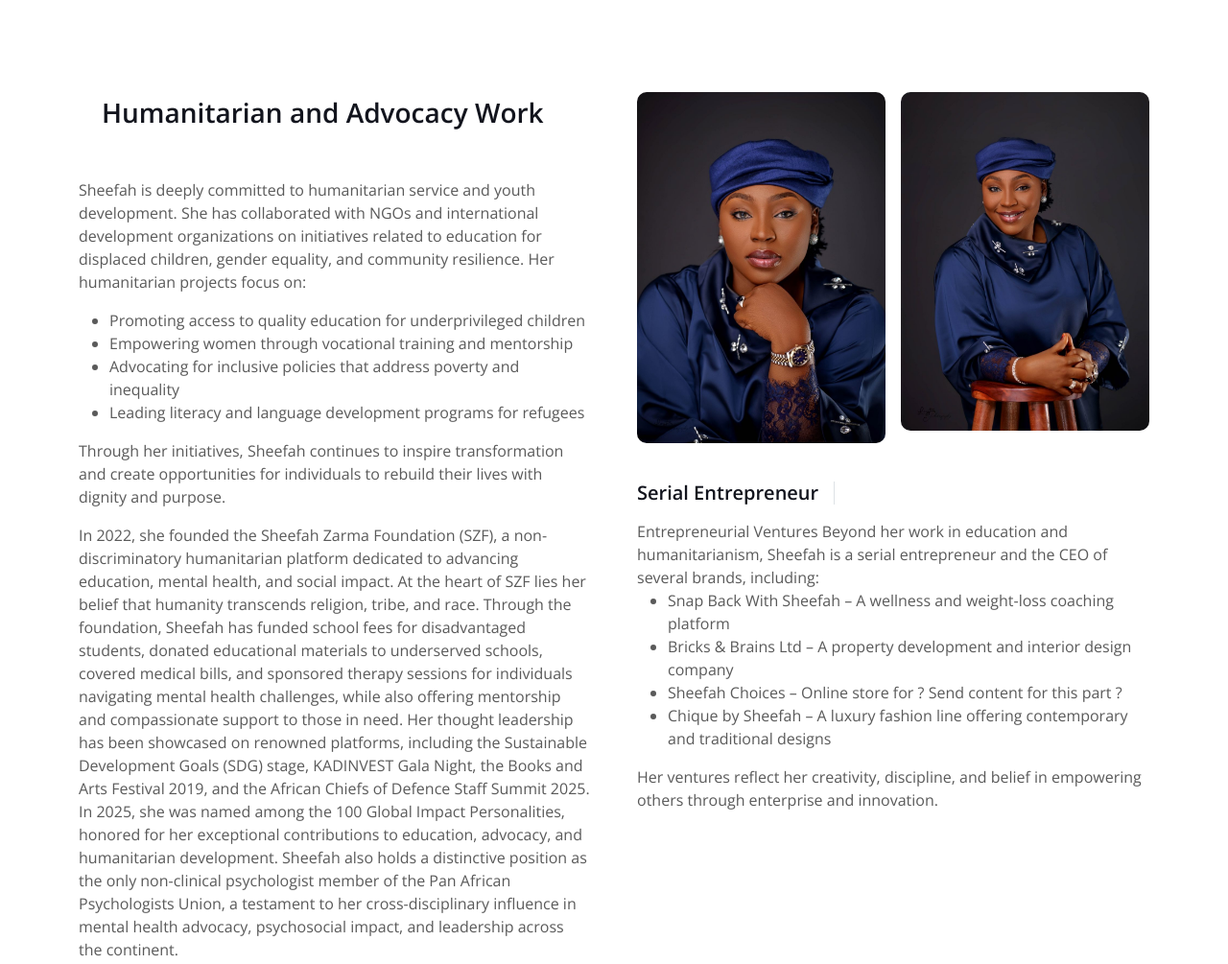
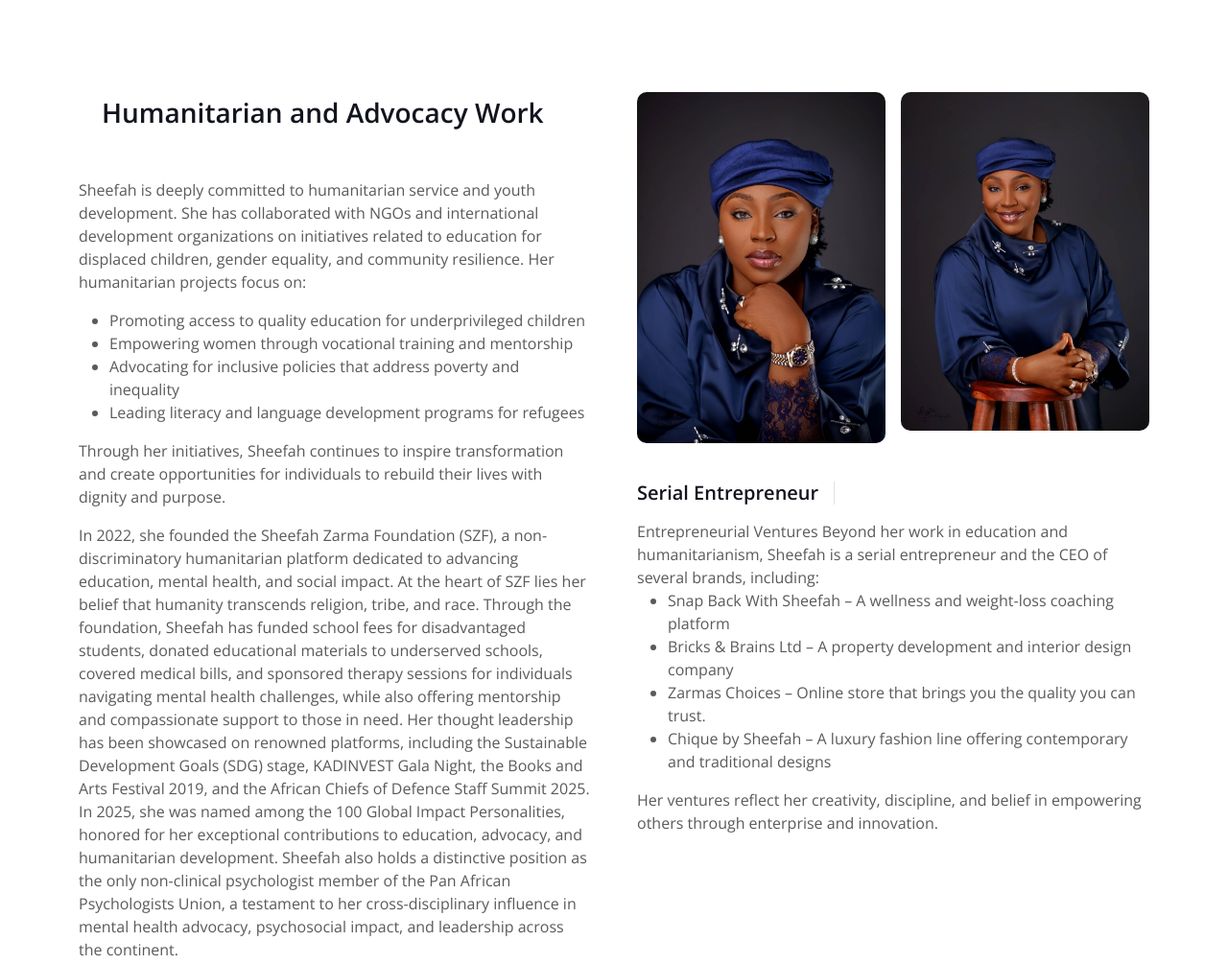
Before and after one commit to prettytech1/sheefah, a plain HTML site: page about.html in a window 1280 px wide. Shown: the top 1005 px of the page at 96% size. Drawn offline with nearby package versions, Linux system fonts and the light colour scheme.

Commit message:
Update about.html

```diff
--- a/about.html
+++ b/about.html
@@ -130,7 +130,7 @@ Her humanitarian projects focus on:
                             </li>
                             <li> Bricks & Brains Ltd – A property development and interior design company
                             </li>
-                            <li> Sheefah Choices  – Online store for ? Send content for this part ?
+                            <li> Zarmas Choices  – Online store that brings you the quality you can trust.
                             <li>Chique by Sheefah – A luxury fashion line offering contemporary and traditional designs
                             </li>
                         </ul>
```
